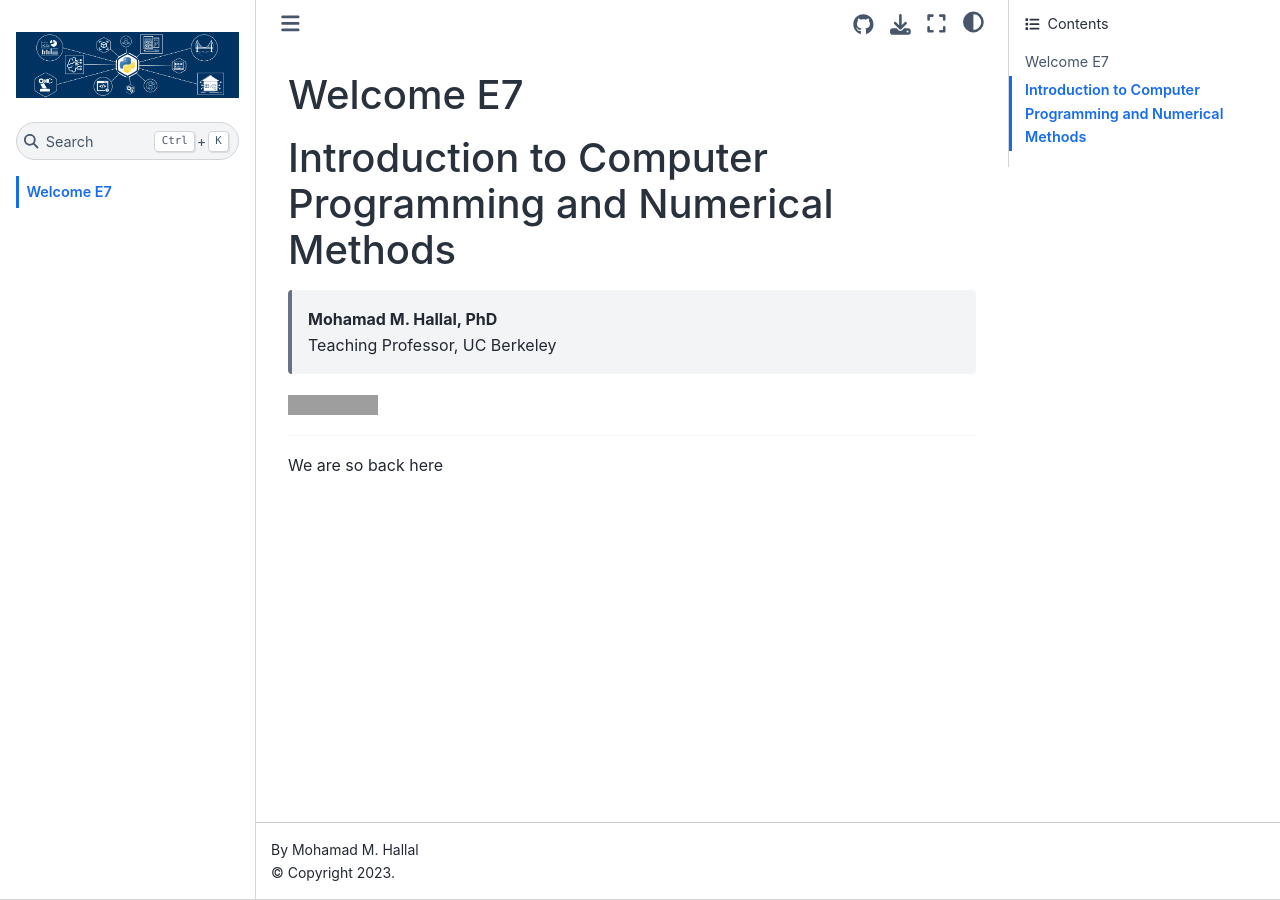
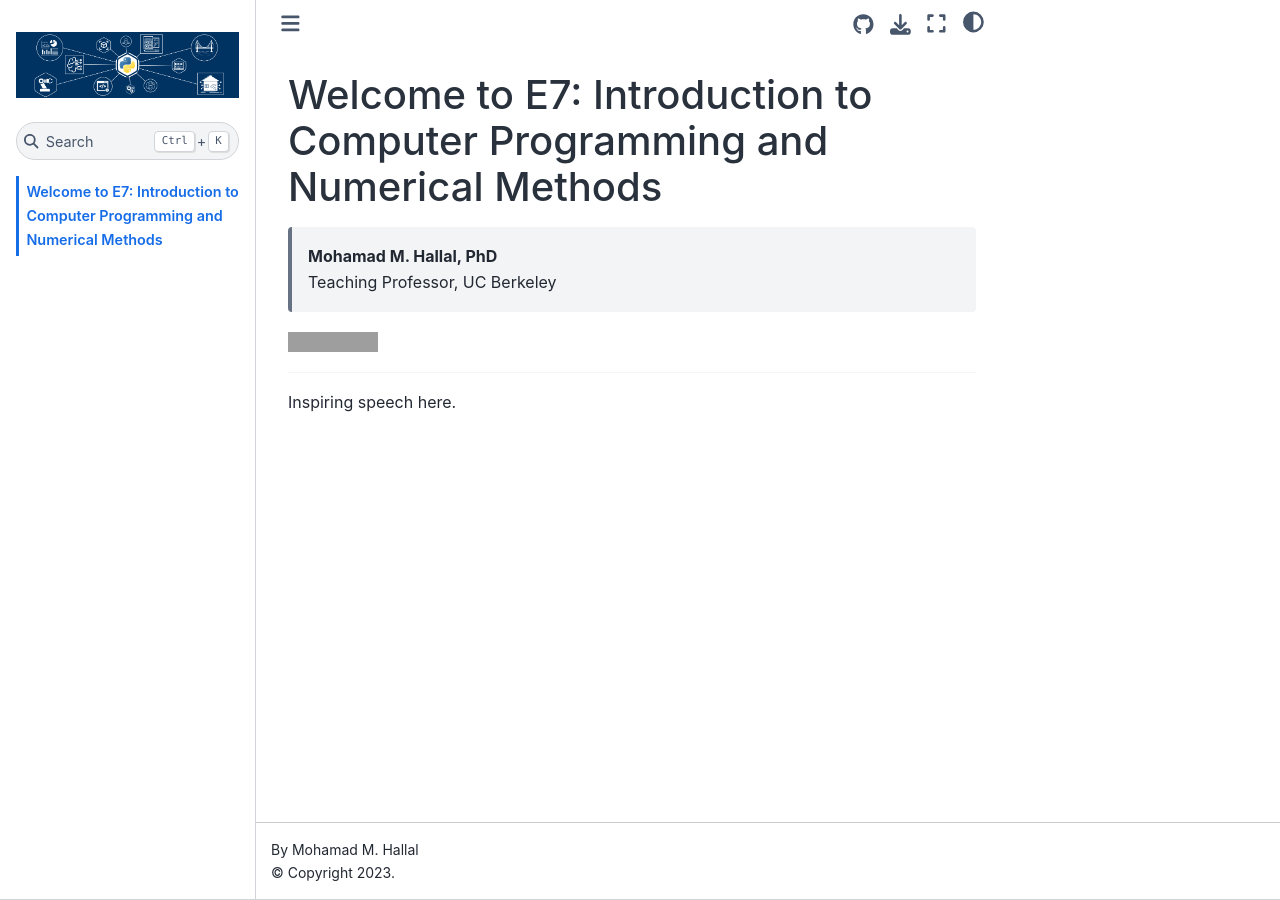
Before and after one commit to jsadek11/E7-Lecture-Book, a Jupyter Book: the page built from intro.md, in a window 1280 px wide. Built offline with Jupyter Book 1.0.4 settings and Sphinx 7.4.7 and the Sphinx Book theme 1.1.4, drawn with Linux system fonts in a browser that asks for light colours; pages that are not in the unit, such as notebooks, are missing from menus; grey boxes are pictures that could not be loaded.

Commit message:
Update intro

````diff
--- a/intro.md
+++ b/intro.md
@@ -1,13 +1,11 @@
-# Welcome E7
-
-# Introduction to Computer Programming and Numerical Methods
+# Welcome to E7: Introduction to Computer Programming and Numerical Methods
 
 > **Mohamad M. Hallal, PhD** <br> Teaching Professor, UC Berkeley
 
 [![License](https://img.shields.io/badge/license-CC%20BY--NC--ND%204.0-blue)](https://creativecommons.org/licenses/by-nc-nd/4.0/)
 ***
 
-We are so back here
+Inspiring speech here.
 
 ```{tableofcontents}
 :maxdepth: 1
````
